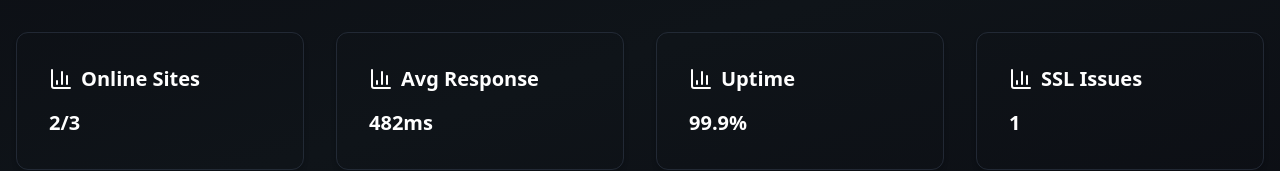
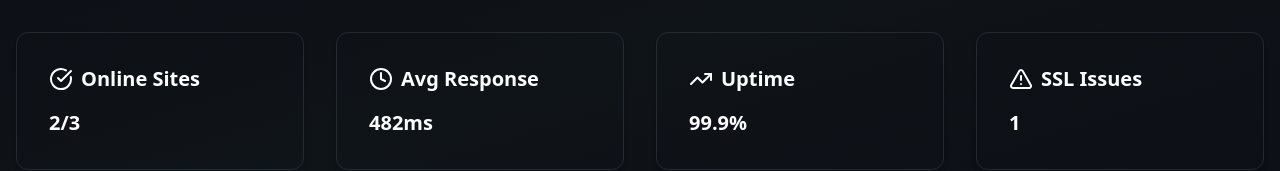
Before and after one commit to Dineshsoni02/WebmonitorV2, a React (Vite) app in the folder frontend/: page / in a window 1280 px wide. Shown: the part 1812-1983 px from the top of the page. Built offline with nearby package versions, Linux system fonts and the light colour scheme.

Commit message:
dashboard icons updated

```diff
--- a/frontend/src/components/BodyComponent.jsx
+++ b/frontend/src/components/BodyComponent.jsx
@@ -7,6 +7,10 @@ import {
   Zap,
   FileLock2,
   ChartLine,
+  CircleCheckBig,
+  Clock4,
+  TrendingUp,
+  TriangleAlert,
 } from "lucide-react";
 
 const NavigationBar = () => {
@@ -367,7 +371,7 @@ const DashboardSection = () => {
           <div className="statsCard bg-transparent border border-gray-700/50 hover:border-gray-600/80 p-8 rounded-xl shadow-md hover:shadow-[0px_0px_28px_2px] hover:shadow-cyan-500/25 transition-all duration-300">
             <div className="flex items-center gap-2 mb-4">
               <div className="text-2xl flex items-center justify-center">
-                <ChartColumn className="w-6 h-6" />
+                <CircleCheckBig className="w-6 h-6" />
               </div>
               <h3 className="text-xl font-semibold text-white ">
                 Online Sites
@@ -378,7 +382,7 @@ const DashboardSection = () => {
           <div className="statsCard bg-transparent border border-gray-700/50 hover:border-gray-600/80 p-8 rounded-xl shadow-md hover:shadow-[0px_0px_28px_2px] hover:shadow-cyan-500/25 transition-all duration-300">
             <div className="flex items-center gap-2 mb-4">
               <div className="text-2xl flex items-center justify-center">
-                <ChartColumn className="w-6 h-6" />
+                <Clock4 className="w-6 h-6" />
               </div>
               <h3 className="text-xl font-semibold text-white ">
                 Avg Response
@@ -389,7 +393,7 @@ const DashboardSection = () => {
           <div className="statsCard bg-transparent border border-gray-700/50 hover:border-gray-600/80 p-8 rounded-xl shadow-md hover:shadow-[0px_0px_28px_2px] hover:shadow-cyan-500/25 transition-all duration-300">
             <div className="flex items-center gap-2 mb-4">
               <div className="text-2xl flex items-center justify-center">
-                <ChartColumn className="w-6 h-6" />
+                <TrendingUp className="w-6 h-6" />
               </div>
               <h3 className="text-xl font-semibold text-white ">Uptime</h3>
             </div>
@@ -398,7 +402,7 @@ const DashboardSection = () => {
           <div className="statsCard bg-transparent border border-gray-700/50 hover:border-gray-600/80 p-8 rounded-xl shadow-md hover:shadow-[0px_0px_28px_2px] hover:shadow-cyan-500/25 transition-all duration-300">
             <div className="flex items-center gap-2 mb-4">
               <div className="text-2xl flex items-center justify-center">
-                <ChartColumn className="w-6 h-6" />
+                <TriangleAlert className="w-6 h-6" />
               </div>
               <h3 className="text-xl font-semibold text-white ">SSL Issues </h3>
             </div>
```
